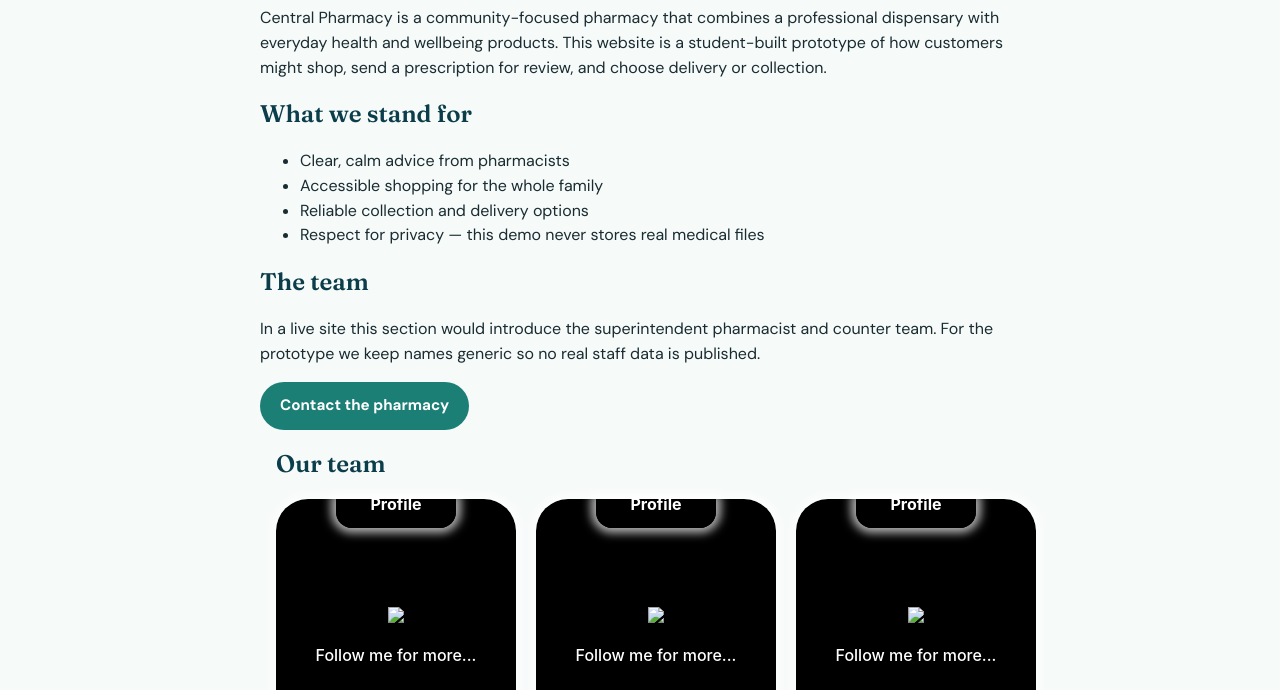
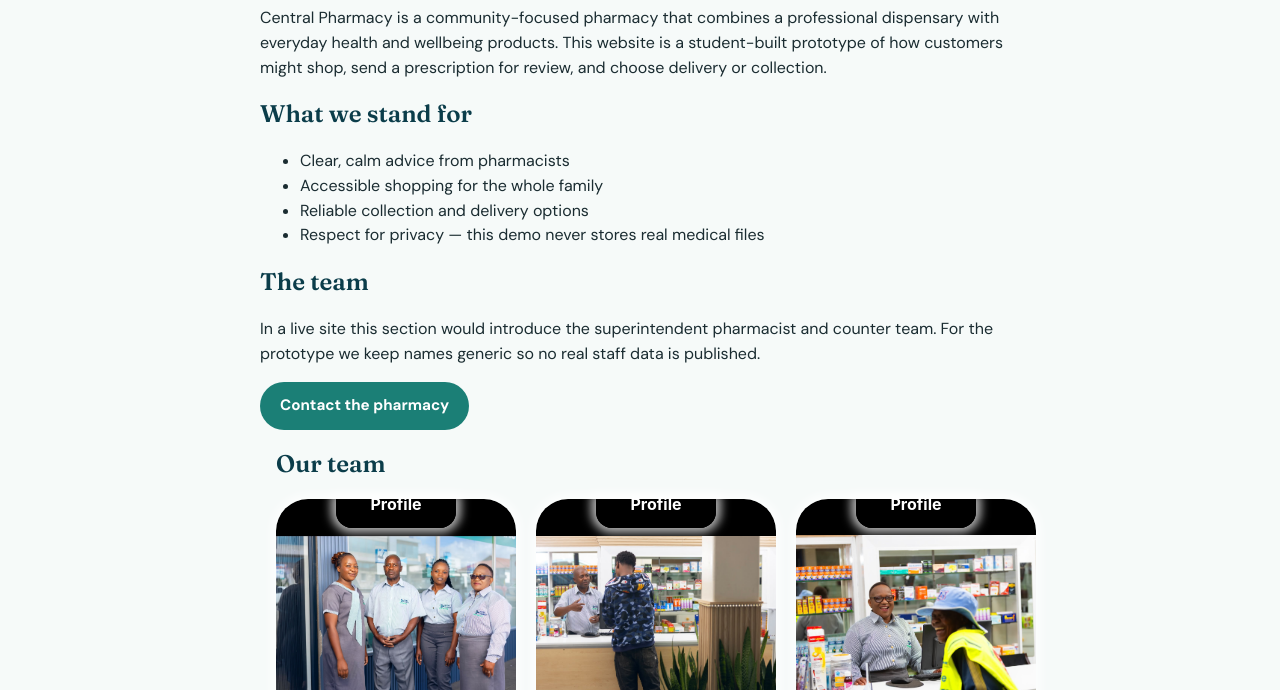
Before and after one commit to nokutendacelinechimbiro-code/central-pharmacy, a plain HTML site: page about.html in a window 1280 px wide. Shown: the part 244-934 px from the top of the page. Drawn offline with Linux system fonts and the light colour scheme; the site is published under a folder, as on GitHub Pages, so addresses that start at the root find nothing.

Commit message:
new push

```diff
--- a/about.html
+++ b/about.html
@@ -67,7 +67,7 @@
                     <p class="profile-top-para">Profile</p>
                   </div>
 
-                  <img src="/assets/phmg1.1.jpeg">
+                  <img src="assets/phmg1.1.jpeg">
 
                   <p class="follow">Follow me for more...
                   </p>
@@ -75,7 +75,7 @@
                 <div class="back">
                   <p class="heading">Follow Me</p>
 
-                  <img src="/assets/phmg1.jpeg">
+                  <img src="assets/phmg1.jpeg">
 
                   <div class="icons">
 
@@ -122,7 +122,7 @@
                     <p class="profile-top-para">Profile</p>
                   </div>
 
-                 <img src="/assets/phmg2.1.jpeg">
+                 <img src="assets/phmg2.1.jpeg">
 
                   <p class="follow">Follow me for more...
                   </p>
@@ -130,7 +130,7 @@
                 <div class="back">
                   <p class="heading">Follow Me</p>
 
-                  <img src="/assets/phmg2.jpeg">
+                  <img src="assets/phmg2.jpeg">
                   <div class="icons">
 
                     <svg xmlns="http://www.w3.org/2000/svg" width="32" height="32" fill="currentColor"
@@ -176,7 +176,7 @@
                     <p class="profile-top-para">Profile</p>
                   </div>
 
-                 <img src="/assets/phmg3.jpeg">
+                 <img src="assets/phmg3.jpeg">
 
                   <p class="follow">Follow me for more...
                   </p>
@@ -184,7 +184,7 @@
                 <div class="back">
                   <p class="heading">Follow Me</p>
 
-                 <img src="/assets/phmg3.1.jpeg">
+                 <img src="assets/phmg3.1.jpeg">
 
                   <div class="icons">
 
```
